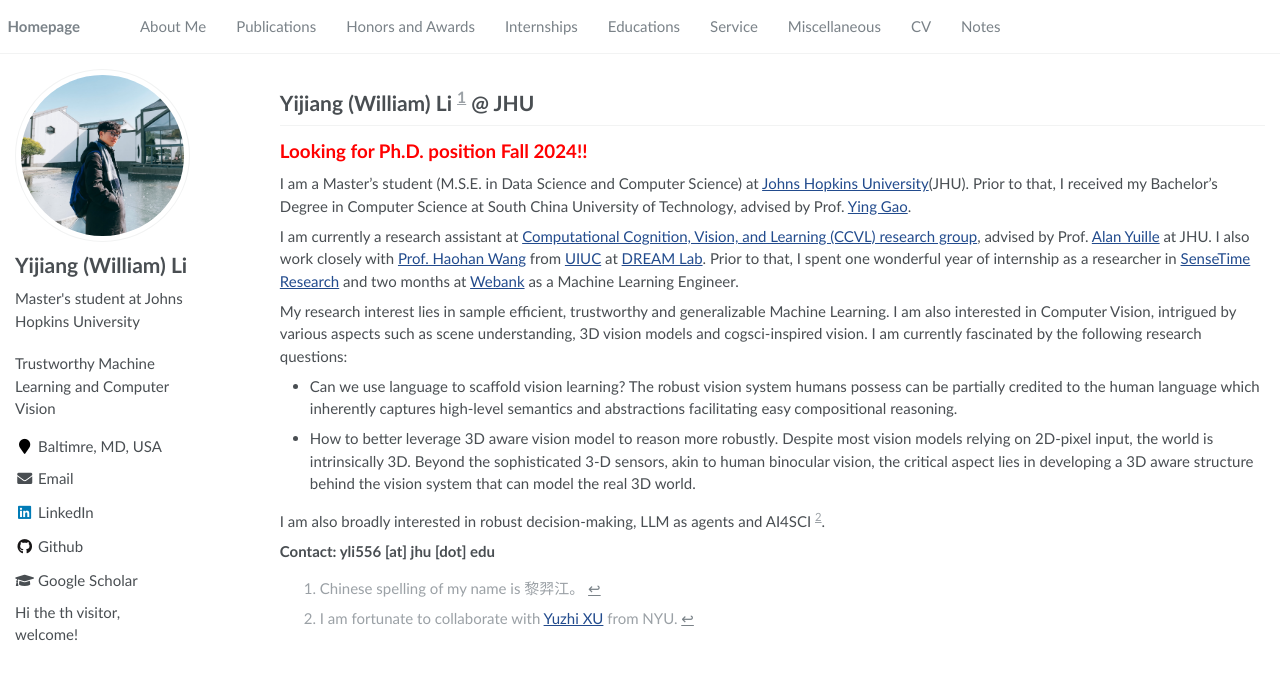
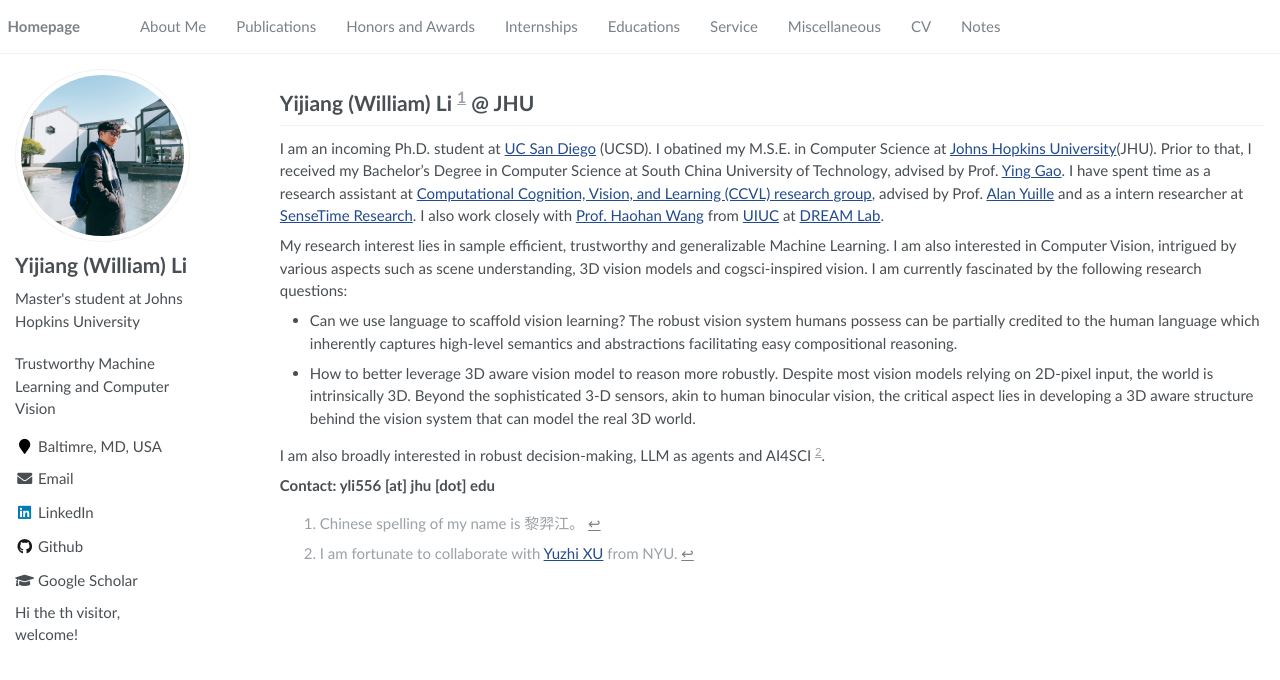
Before and after one commit to yayajjiang/yayajjiang.github.io, a Jekyll site: the page built from _pages/includes/intro.md, in a window 1280 px wide. Shown: the top 680 px of the page. Built offline with Jekyll 4.4.1, drawn with Linux system fonts in a browser that asks for light colours; our own code applies the rules of GitHub Pages for plain Markdown files; a script that is not in the unit is left out; comment, search, counter and statistics services are not loaded.

Commit message:
update phd status

```diff
--- a/_pages/includes/intro.md
+++ b/_pages/includes/intro.md
@@ -1,10 +1,7 @@
 # Yijiang (William) Li [^1] @ JHU
 
-<span style="color:red; font-size: 125%">**Looking for Ph.D. position Fall 2024!!**</span>
 
-I am a Master's student (M.S.E. in Data Science and Computer Science) at [Johns Hopkins University](https://www.jhu.edu/)(JHU). Prior to that, I received my Bachelor's Degree in Computer Science at South China University of Technology, advised by Prof. [Ying Gao](https://www.scholat.com/gaoying26.en).
-
-I am currently a research assistant at [Computational Cognition, Vision, and Learning (CCVL) research group](https://ccvl.jhu.edu/), advised by Prof. [Alan Yuille](https://www.cs.jhu.edu/~ayuille/) at JHU. I also work closely with [Prof. Haohan Wang](https://haohanwang.github.io/) from [UIUC](https://illinois.edu/) at [DREAM Lab](https://dreamlabuiuc.github.io/). Prior to that, I spent one wonderful year of internship as a researcher in [SenseTime Research](https://www.sensetime.com/) and two months at [Webank](https://www.webank.com/) as a Machine Learning Engineer.
+I am an incoming Ph.D. student at [UC San Diego](https://ucsd.edu/) (UCSD). I obatined my M.S.E. in Computer Science at [Johns Hopkins University](https://www.jhu.edu/)(JHU). Prior to that, I received my Bachelor's Degree in Computer Science at South China University of Technology, advised by Prof. [Ying Gao](https://www.scholat.com/gaoying26.en). I have spent time as a research assistant at [Computational Cognition, Vision, and Learning (CCVL) research group](https://ccvl.jhu.edu/), advised by Prof. [Alan Yuille](https://www.cs.jhu.edu/~ayuille/) and as a intern researcher at [SenseTime Research](https://www.sensetime.com/). I also work closely with [Prof. Haohan Wang](https://haohanwang.github.io/) from [UIUC](https://illinois.edu/) at [DREAM Lab](https://dreamlabuiuc.github.io/).
 
 My research interest lies in sample efficient, trustworthy and generalizable Machine Learning. I am also interested in Computer Vision, intrigued by various aspects such as scene understanding, 3D vision models and cogsci-inspired vision. I am currently fascinated by the following research questions:
 - Can we use language to scaffold vision learning? The robust vision system humans possess can be partially credited to the human language which
```
